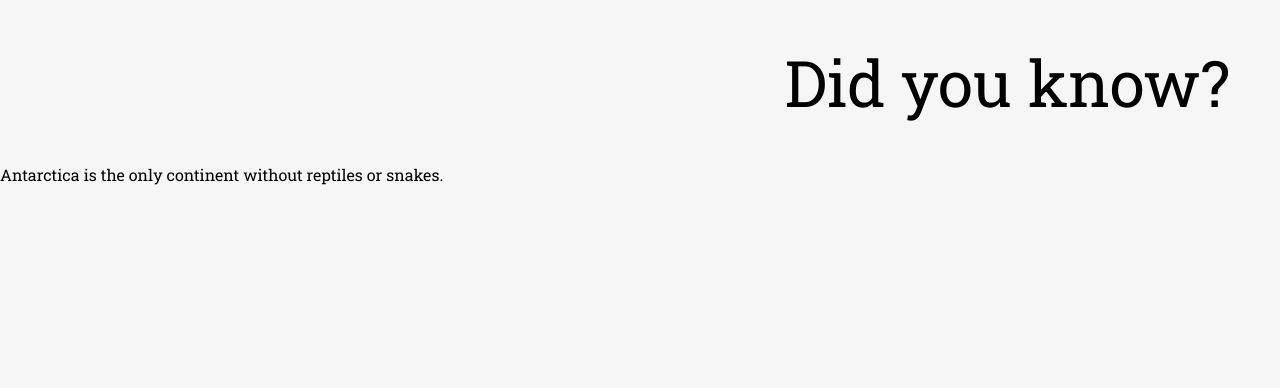
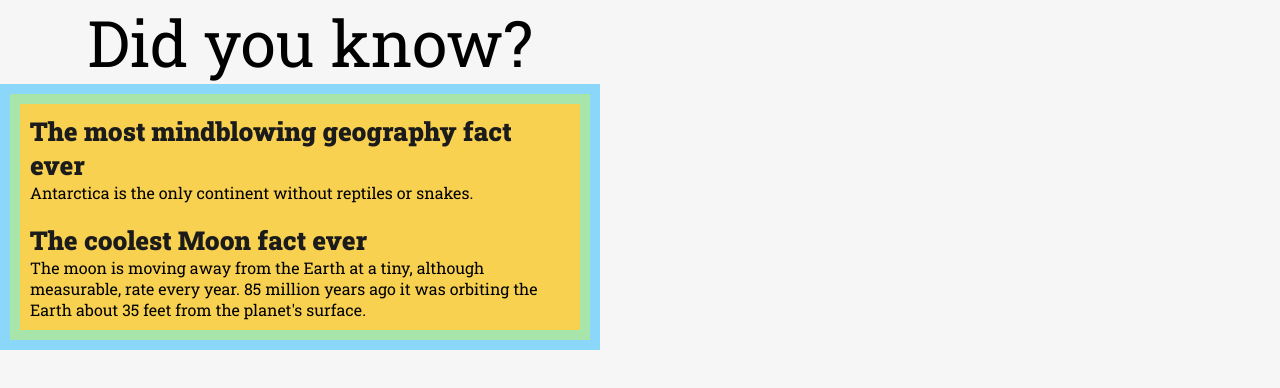
Before and after one commit to zita-gmbr/practise_nr_1, a plain HTML site: page index.html in a window 1280 px wide. Drawn offline with Linux system fonts and the light colour scheme.

Commit message:
css edits

```diff
--- a/index.html
+++ b/index.html
@@ -16,9 +16,27 @@
     Did you know?
 </header>
 
-    <section>
-        Antarctica is the only continent without reptiles or snakes.
-    </section>
+    <main>
+        <article>
+            <section class="fact nr1">
+                <h1>
+                    The most mindblowing geography fact ever
+                </h1>
+                <p>
+                    Antarctica is the only continent without reptiles or snakes.
+                </p>
+            </section>
+
+            <section class="fact nr2">
+                <h1>
+                    The coolest Moon fact ever
+                </h1>
+                <p>
+                    The moon is moving away from the Earth at a tiny, although measurable, rate every year. 85 million years ago it was orbiting the Earth about 35 feet from the planet's surface.
+                </p>
+            </section>
+        </article>
+    </main>
 
 </body>
 </html>
--- a/style.css
+++ b/style.css
@@ -1,6 +1,7 @@
 body {
     font-family: Roboto Slab, serif;
     background-color: #f6f6f6;
+    width: 600px;
 }
 
 header {
@@ -10,13 +11,43 @@ font-stretch: normal;
 font-style: normal;
 line-height: 1;
 letter-spacing: normal;
-text-align: right;
+text-align: center;
 color: #000000;
+width: 100%;
 }
 
-header {
+header,
+main,
+article,
+section
+{
     padding-top: 50px;
     padding-left: 20px;
     padding-right: 50px;
     padding-bottom: 50px;
+    padding: 10px;
 }
+
+main { background: #8ad7fa;}
+article { background: #a8e5aa;}
+section { background: #f8d151;}
+
+h1 {
+    font-size: 26px;
+    font-weight: 900;
+    font-stretch: normal;
+    font-style: bold;
+    line-height: normal;
+    letter-spacing: normal;
+    color: #1b1b1b;
+}
+
+p {
+    font-size: 16px;
+    font-weight: normal;
+    font-stretch: normal;
+    font-style: normal;
+    line-height: normal;
+    letter-spacing: normal;
+    color: #000000;
+}
```
